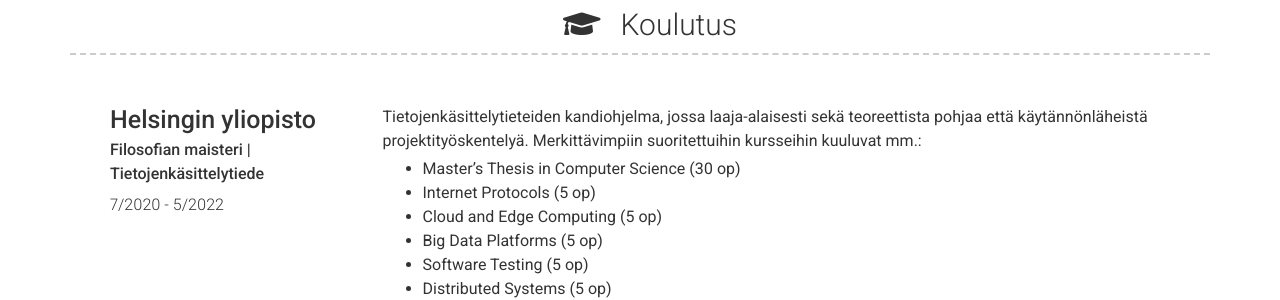
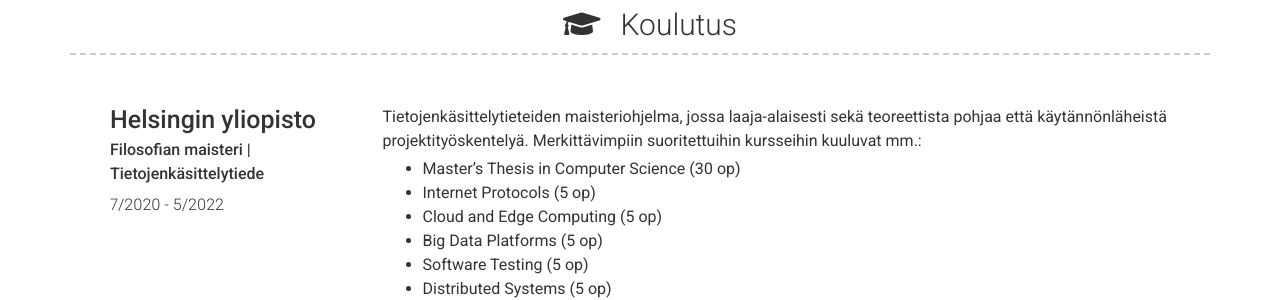
Before and after one commit to saarasat/cv, a Jekyll site: the page built from index.md, in a window 1280 px wide and 900 px high, scrolled down 2319 px. Shown: the part 153-453 px from the top of the window. Built offline with Jekyll 4.4.1, drawn with Linux system fonts in a browser that asks for light colours; nearby versions of some CDN libraries.

Commit message:
Update education.yml

```diff
--- a/_data/education.yml
+++ b/_data/education.yml
@@ -4,7 +4,7 @@
   dates: 7/2020 - 5/2022
   qualification: Filosofian maisteri | Tietojenkäsittelytiede
   description: | # this will include new lines to allow paragraphs
-    Tietojenkäsittelytieteiden kandiohjelma, jossa laaja-alaisesti sekä teoreettista pohjaa että käytännönläheistä
+    Tietojenkäsittelytieteiden maisteriohjelma, jossa laaja-alaisesti sekä teoreettista pohjaa että käytännönläheistä
     projektityöskentelyä. Merkittävimpiin suoritettuihin kursseihin kuuluvat mm.:
     - Master's Thesis in Computer Science (30 op)
     - Internet Protocols (5 op)
```
